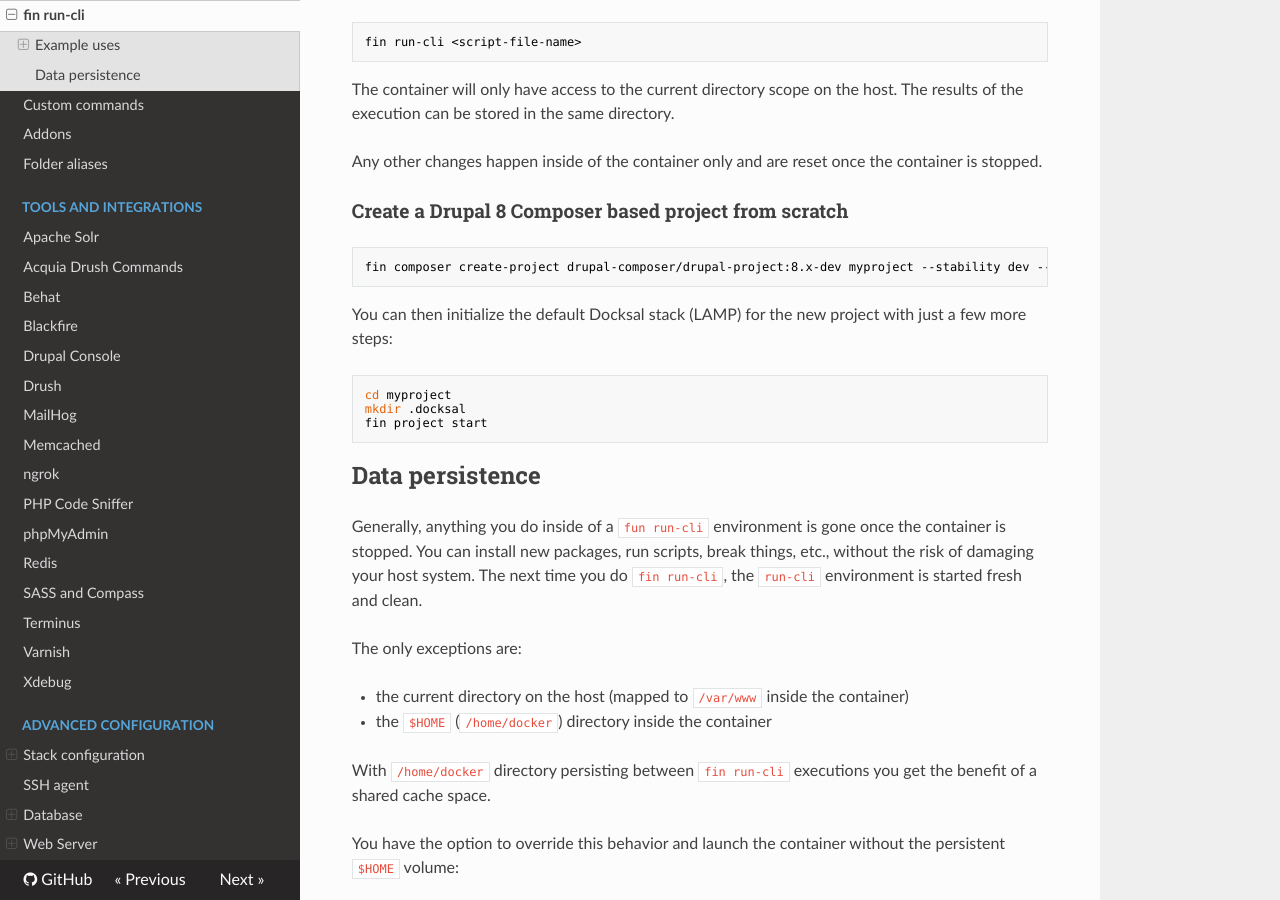
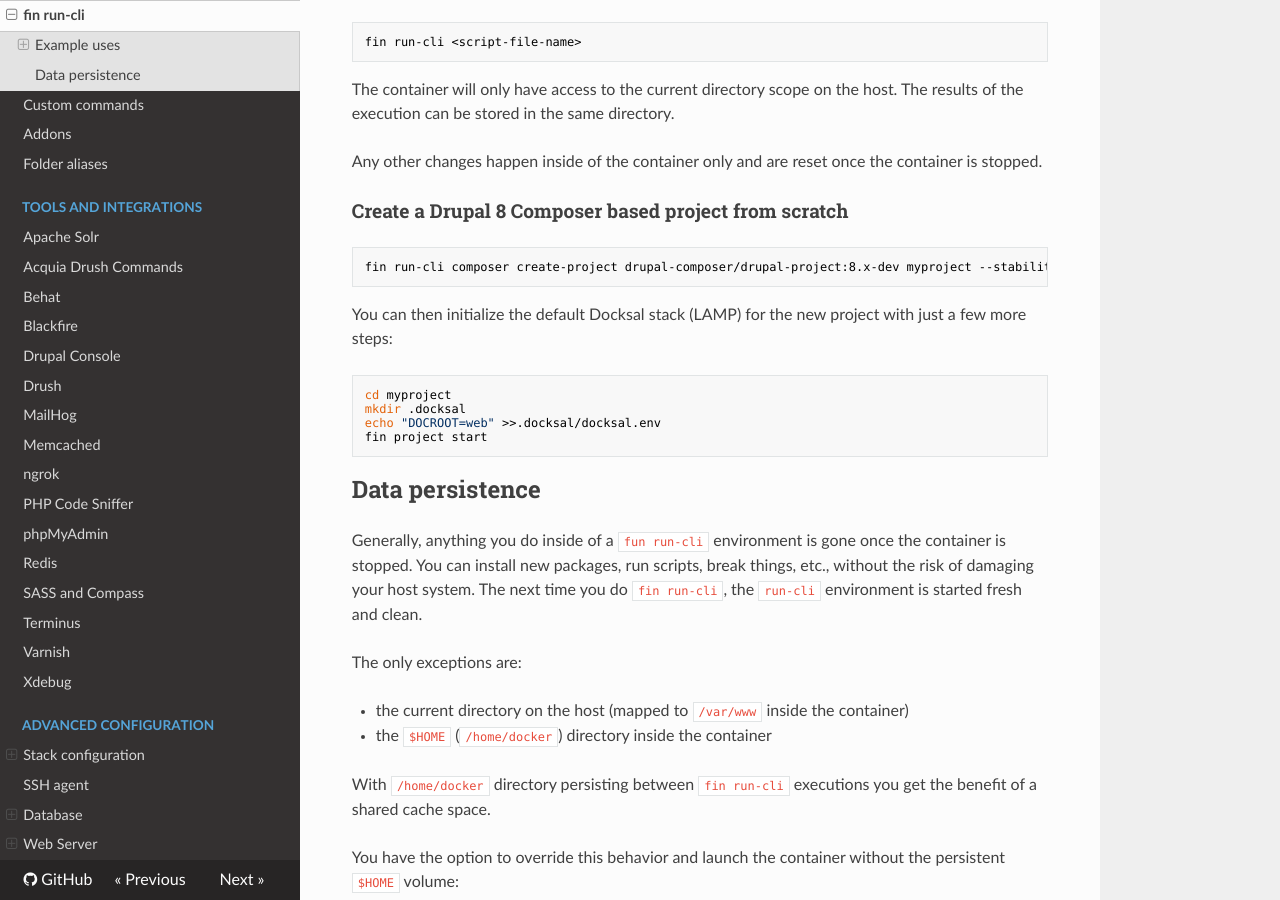
Before and after one commit to docksal/docksal, an MkDocs documentation site: the page built from docs/fin/fin-run-cli.md, in a window 1280 px wide and 900 px high, scrolled down 462 px. Built offline with MkDocs 1.6.1, drawn with Linux system fonts in a browser that asks for light colours; nearby versions of some CDN libraries; old or Windows-style settings are respelled for this version of MkDocs.

Commit message:
Update fin-run-cli.md

````diff
--- a/docs/fin/fin-run-cli.md
+++ b/docs/fin/fin-run-cli.md
@@ -26,7 +26,7 @@ Any other changes happen inside of the container only and are reset once the con
 ### Create a Drupal 8 Composer based project from scratch
 
 ```bash
-fin composer create-project drupal-composer/drupal-project:8.x-dev myproject --stability dev --no-interaction
+fin run-cli composer create-project drupal-composer/drupal-project:8.x-dev myproject --stability dev --no-interaction
 ```
 
 You can then initialize the default Docksal stack (LAMP) for the new project with just a few more steps:
@@ -34,6 +34,7 @@ You can then initialize the default Docksal stack (LAMP) for the new project wit
 ```bash
 cd myproject
 mkdir .docksal
+echo "DOCROOT=web" >>.docksal/docksal.env
 fin project start
 ```
 
````
